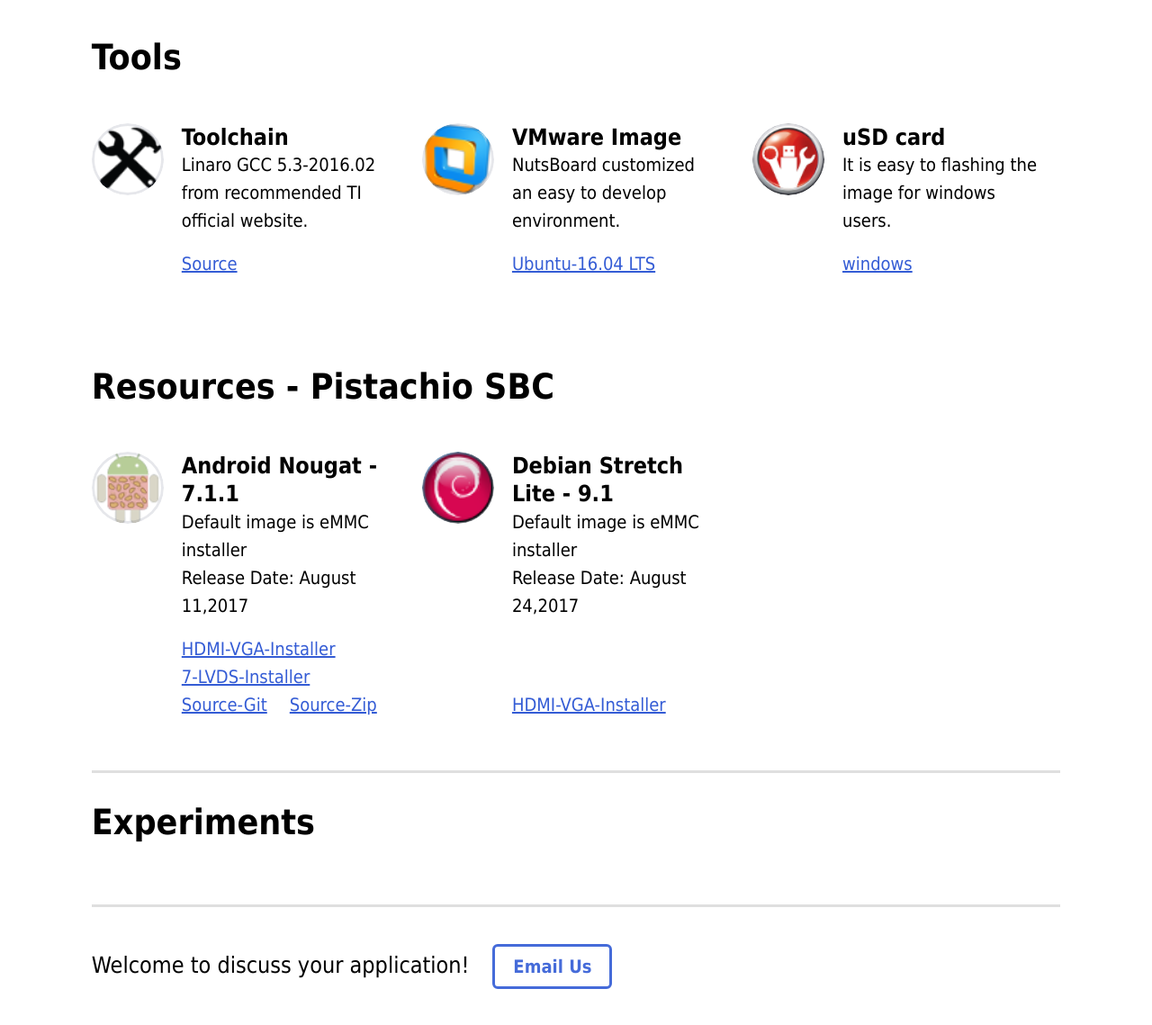
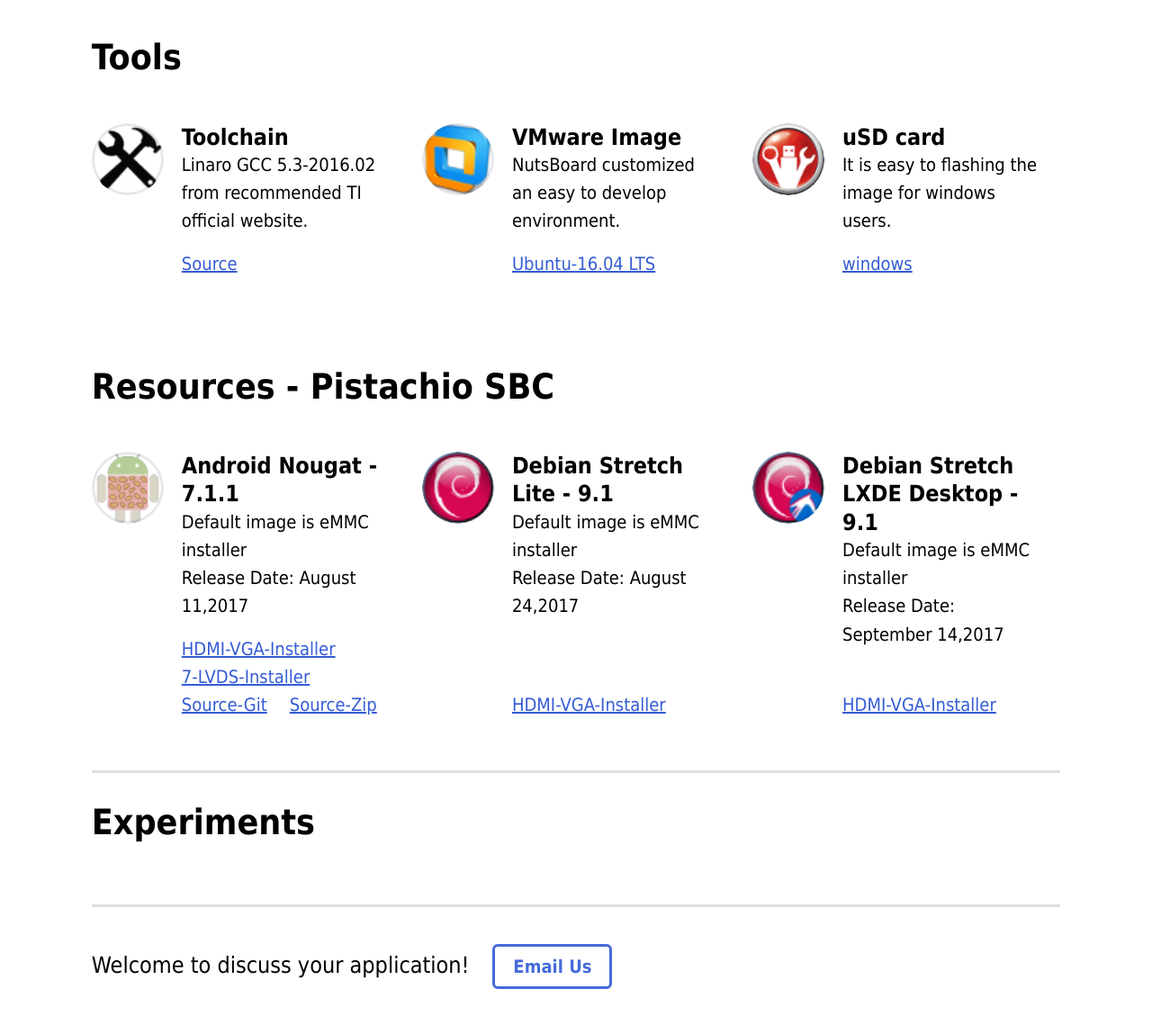
Before and after one commit to nutsboard/web, a Flask app: page /pistachio_download in a window 1280 px wide. Shown: the part 325-1464 px from the top of the page at 90% size. Run offline with Flask 2, Linux system fonts and the light colour scheme.

Commit message:
add debian desktop 9.1.

```diff
--- a/templates/pistachio_download.html
+++ b/templates/pistachio_download.html
@@ -149,6 +149,25 @@
       </div>
       </article>
 
+
+      <article class="Grid-cell u-flex u-spaceEnds2 u-md-size1of2 u-lg-size1of3">
+      <div class="u-flex">
+        <div class="Thumbnail Thumbnail--circle u-flexAlignSelfStart u-flexShrink0">
+          <img src="static/almond_download/debian_lxde.png" alt="" style="width: 4rem; height: 4rem;">
+        </div>
+        <div class="u-spaceLeft u-flex u-flexCol u-size1of1">
+          <h3 class="u-textGrow1">Debian Stretch LXDE Desktop - 9.1</h3>
+          <p class="u-md-padRight">Default image is eMMC installer</p>
+          <p class="u-md-padRight">Release Date: September 14,2017</p>
+          <ul class="u-listInline u-padTop01 u-flexExpandTop">
+          <li><a href="https://www.dropbox.com/s/jb3kcgdii89tuur/09122017_pistachio-sbc_debian-desktop-9.1_hdmi_vga_installer.zip?dl=0">HDMI-VGA-Installer</a></li>
+          </ul>
+        </div>
+      </div>
+      </article>
+
+
+
           </div>
 
     <hr class="u-spaceEnds1 u-spaceBottom2">
```
Also changed, not shown: static/almond_download/debian_lxde.png (added).
